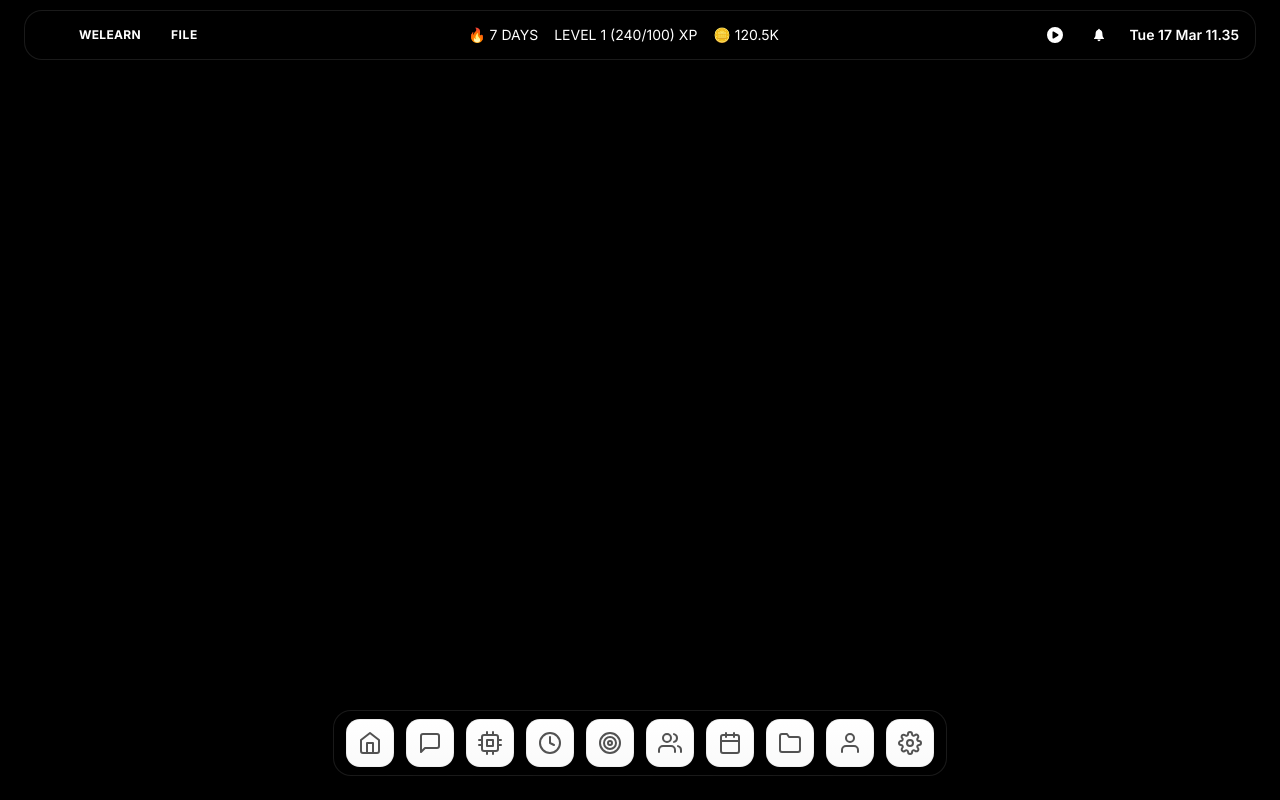
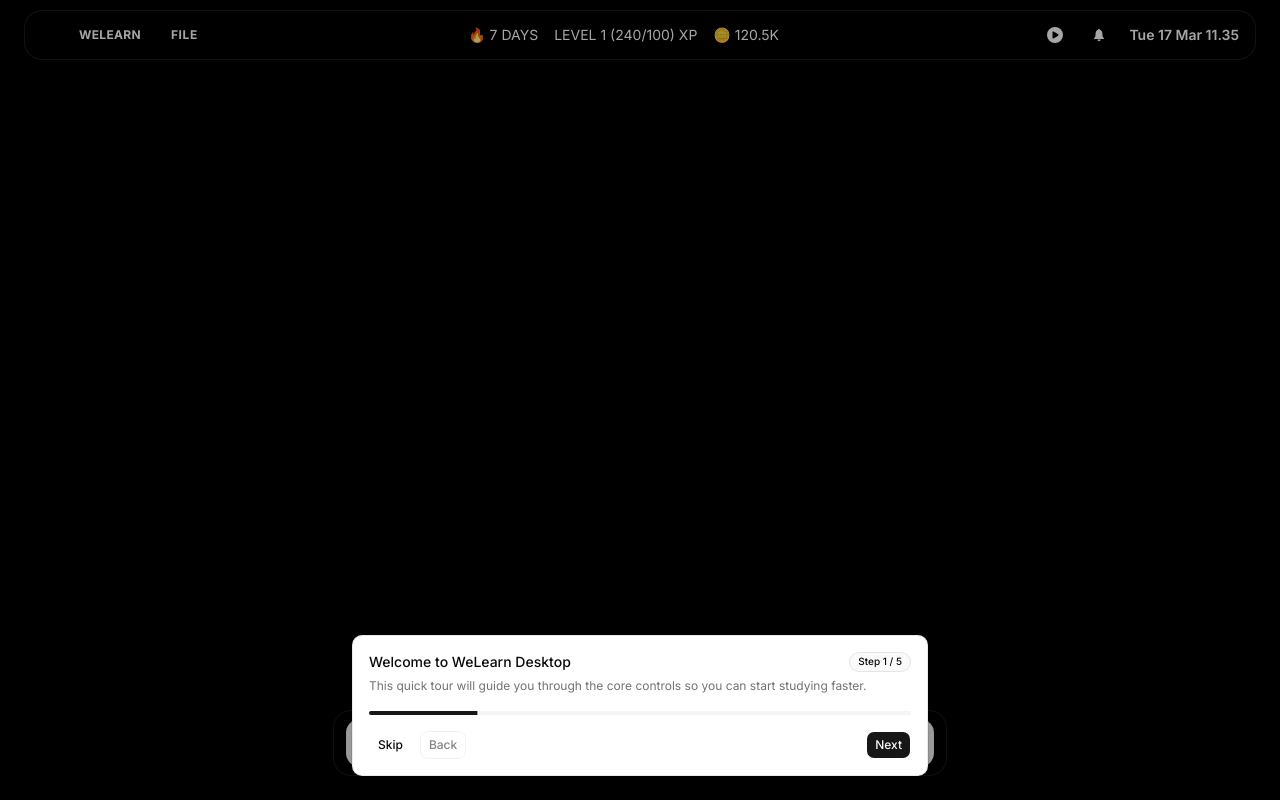
Before and after one commit to DkXenos/WDC_IFEST, a Next.js app: page /desktop in a window 1280 px wide. Built offline with nearby package versions, Linux system fonts and the light colour scheme.

Commit message:
add tutorial

```diff
--- a/src/app/(desktop)/layout.tsx
+++ b/src/app/(desktop)/layout.tsx
@@ -2,6 +2,8 @@ import "./../globals.css";
 import NavigationBar from "@/components/common/main/NavigationBar";
 import Dock from "@/components/common/main/Dock";
 import WindowRenderer from "@/components/common/main/WindowRenderer";
+import InteractiveTutorial from "@/components/common/main/InteractiveTutorial";
+import { Toaster } from "@/components/ui/sonner";
 
 export default function RootLayout({
   children,
@@ -14,6 +16,8 @@ export default function RootLayout({
       {children}
       <WindowRenderer />
       <Dock />
+      <InteractiveTutorial />
+      <Toaster richColors position="top-center" />
     </>
   );
 }
--- a/src/components/common/main/Dock.tsx
+++ b/src/components/common/main/Dock.tsx
@@ -50,6 +50,7 @@ export default function Dock() {
     <TooltipProvider delayDuration={0}>
       <div className="fixed bottom-6 left-1/2 -translate-x-1/2 z-50">
         <div
+          data-tutorial-id="dock"
           className={cn(
             "flex items-end gap-3 rounded-2xl border px-3 pb-2 pt-2 shadow-[0_8px_32px_rgba(0,0,0,0.12)]",
             containerBg,
--- /dev/null
+++ b/src/components/common/main/InteractiveTutorial.tsx
@@ -0,0 +1,181 @@
+"use client";
+
+import React from "react";
+import { toast } from "sonner";
+import { Button } from "@/components/ui/button";
+import { Card, CardContent, CardDescription, CardFooter, CardHeader, CardTitle } from "@/components/ui/card";
+import { Progress } from "@/components/ui/progress";
+import { Badge } from "@/components/ui/badge";
+
+type TutorialStep = {
+  title: string;
+  description: string;
+  target?: string;
+};
+
+const STEPS: TutorialStep[] = [
+  {
+    title: "Welcome to WeLearn Desktop",
+    description: "This quick tour will guide you through the core controls so you can start studying faster.",
+  },
+  {
+    title: "Top Navigation Bar",
+    description: "This bar gives you quick system-style access to app menus, stats, and status.",
+    target: "navbar",
+  },
+  {
+    title: "File Menu",
+    description: "Open the FILE menu to access desktop-like actions and shortcuts.",
+    target: "file-menu",
+  },
+  {
+    title: "Now Playing",
+    description: "Use the play icon to check what music is currently playing while you study.",
+    target: "now-playing",
+  },
+  {
+    title: "App Dock",
+    description: "Launch your apps from the dock. Open windows can be dragged and resized like macOS.",
+    target: "dock",
+  },
+];
+
+const STORAGE_KEY = "welearn_tutorial_seen";
+
+export default function InteractiveTutorial() {
+  const [isOpen, setIsOpen] = React.useState(false);
+  const [stepIndex, setStepIndex] = React.useState(0);
+  const [targetRect, setTargetRect] = React.useState<DOMRect | null>(null);
+
+  const step = STEPS[stepIndex];
+  const progress = ((stepIndex + 1) / STEPS.length) * 100;
+
+  const updateTargetRect = React.useCallback(() => {
+    if (!isOpen || !step.target) {
+      setTargetRect(null);
+      return;
+    }
+
+    const el = document.querySelector<HTMLElement>(`[data-tutorial-id="${step.target}"]`);
+    if (!el) {
+      setTargetRect(null);
+      return;
+    }
+
+    setTargetRect(el.getBoundingClientRect());
+  }, [isOpen, step.target]);
+
+  React.useEffect(() => {
+    const seen = window.localStorage.getItem(STORAGE_KEY);
+    if (!seen) {
+      setIsOpen(true);
+      toast.success("Interactive tutorial started");
+    }
+  }, []);
+
+  React.useEffect(() => {
+    updateTargetRect();
+
+    if (!isOpen) return;
+
+    window.addEventListener("resize", updateTargetRect);
+    window.addEventListener("scroll", updateTargetRect, true);
+    return () => {
+      window.removeEventListener("resize", updateTargetRect);
+      window.removeEventListener("scroll", updateTargetRect, true);
+    };
+  }, [isOpen, stepIndex, updateTargetRect]);
+
+  React.useEffect(() => {
+    if (!isOpen) return;
+    toast.info(`Step ${stepIndex + 1}/${STEPS.length}: ${step.title}`);
+  }, [isOpen, step.title, stepIndex]);
+
+  const closeTutorial = (completed: boolean) => {
+    setIsOpen(false);
+    window.localStorage.setItem(STORAGE_KEY, "true");
+
+    if (completed) {
+      toast.success("Tutorial completed. You're all set.");
+    } else {
+      toast("Tutorial skipped. You can restart it anytime.");
+    }
+  };
+
+  const handleNext = () => {
+    if (stepIndex === STEPS.length - 1) {
+      closeTutorial(true);
+      return;
+    }
+
+    setStepIndex((prev) => prev + 1);
+  };
+
+  const handleReplay = () => {
+    setStepIndex(0);
+    setIsOpen(true);
+    toast.success("Tutorial restarted");
+  };
+
+  return (
+    <>
+      {!isOpen && (
+        <div className="fixed right-4 bottom-24 z-120">
+          <Button onClick={handleReplay} variant="secondary">
+            Show Tutorial
+          </Button>
+        </div>
+      )}
+
+      {isOpen && (
+        <>
+          <div className="fixed inset-0 z-110 pointer-events-none bg-black/35" />
+
+          {targetRect && (
+            <div
+              className="fixed z-111 pointer-events-none rounded-2xl border border-emerald-300/90 shadow-[0_0_0_2px_rgba(16,185,129,0.55)]"
+              style={{
+                top: targetRect.top - 6,
+                left: targetRect.left - 6,
+                width: targetRect.width + 12,
+                height: targetRect.height + 12,
+              }}
+            />
+          )}
+
+          <div className="fixed inset-x-0 bottom-6 z-120 flex justify-center px-4 pointer-events-none">
+            <Card className="w-full max-w-xl border border-border/80 shadow-2xl pointer-events-auto">
+              <CardHeader>
+                <div className="flex items-center justify-between gap-3">
+                  <CardTitle>{step.title}</CardTitle>
+                  <Badge variant="outline">Step {stepIndex + 1} / {STEPS.length}</Badge>
+                </div>
+                <CardDescription>{step.description}</CardDescription>
+              </CardHeader>
+              <CardContent>
+                <Progress value={progress} />
+              </CardContent>
+              <CardFooter className="justify-between">
+                <div className="flex gap-2">
+                  <Button variant="ghost" onClick={() => closeTutorial(false)}>
+                    Skip
+                  </Button>
+                  <Button
+                    variant="outline"
+                    onClick={() => setStepIndex((prev) => Math.max(0, prev - 1))}
+                    disabled={stepIndex === 0}
+                  >
+                    Back
+                  </Button>
+                </div>
+                <Button onClick={handleNext}>
+                  {stepIndex === STEPS.length - 1 ? "Finish" : "Next"}
+                </Button>
+              </CardFooter>
+            </Card>
+          </div>
+        </>
+      )}
+    </>
+  );
+}
--- a/src/components/common/main/NavigationBar.tsx
+++ b/src/components/common/main/NavigationBar.tsx
@@ -82,7 +82,7 @@ export default function NavigationBar() {
 
   const [isNotificationsOff, setIsNotificationsOff] = useState(false);
   return (
-    <nav className="fixed top-0 left-0 right-0 z-100 px-3 py-2 sm:px-6 sm:py-2.5">
+    <nav data-tutorial-id="navbar" className="fixed top-0 left-0 right-0 z-100 px-3 py-2 sm:px-6 sm:py-2.5">
       <div className={`mx-auto flex w-full max-w-400 items-center justify-between gap-2 rounded-2xl border ${borderColor} ${containerBg} px-3 py-2 shadow-xl backdrop-blur-sm sm:gap-4 sm:px-4`}>
       <div className="flex items-center gap-2 sm:gap-4 min-w-0">
         {leftNavLinks.map((link) => {
@@ -91,6 +91,7 @@ export default function NavigationBar() {
               <DropdownMenu key={link.title}>
                 <DropdownMenuTrigger asChild>
                   <button
+                    data-tutorial-id="file-menu"
                     className={`flex items-center gap-2 rounded-md px-2 py-1 text-[11px] font-bold tracking-wider transition-colors uppercase sm:text-xs ${textColor} ${hoverBg}`}
                   >
                     {link.title}
@@ -187,6 +188,7 @@ export default function NavigationBar() {
         <DropdownMenu>
           <DropdownMenuTrigger asChild>
             <button
+              data-tutorial-id="now-playing"
               className={`flex items-center gap-2 cursor-pointer rounded-full p-1.5 transition-colors ${hoverBg} ${textColor}`}
               aria-label="Now Playing"
             >
```
